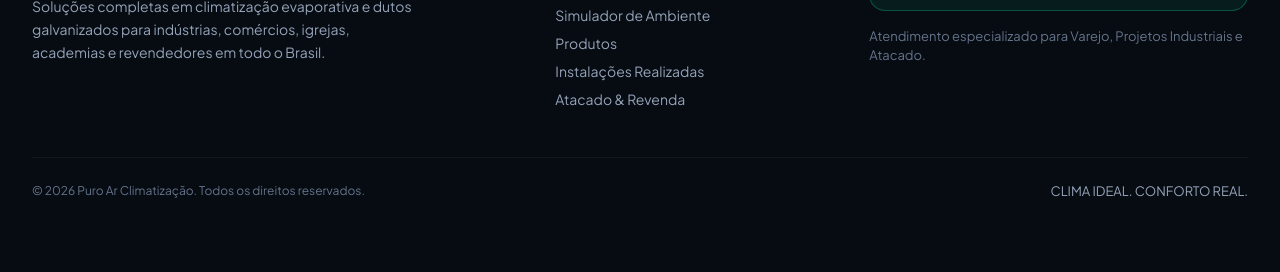
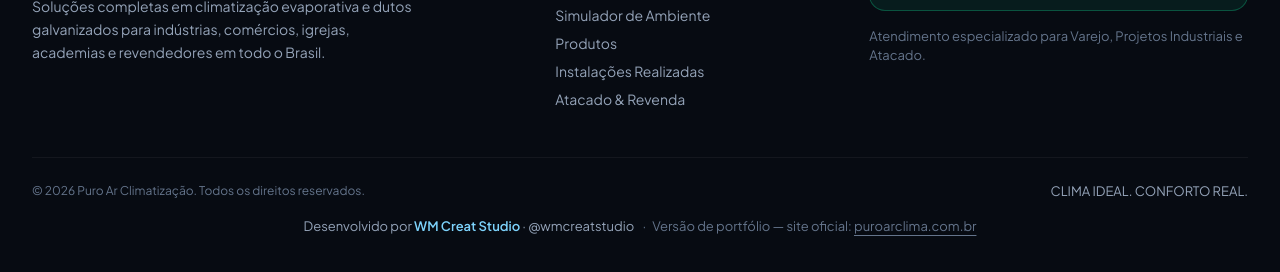
Before and after one commit to wesleymarz01/puro-ar-demo, a plain HTML site: page index.html in a window 1280 px wide. Shown: the part 11261-11533 px from the top of the page. Drawn offline with nearby package versions, Linux system fonts and the light colour scheme; a web font is replaced by a local one.

Commit message:
Rodapé: crédito WM Creat Studio (@wmcreatstudio) e link para o site oficial

```diff
--- a/index.html
+++ b/index.html
@@ -1087,6 +1087,13 @@
         <div class="mt-12 pt-6 border-t border-white/5 flex flex-col sm:flex-row items-center justify-between gap-3 text-xs text-slate-500">
           <p>© <span id="currentYear"></span> Puro Ar Climatização. Todos os direitos reservados.</p>
           <p class="font-mono text-[11px] text-slate-400">CLIMA IDEAL. CONFORTO REAL.</p>
+        </div>
+
+        <!-- Crédito de portfólio (somente na versão demo) -->
+        <div class="mt-4 text-center text-[13px] text-slate-400 leading-relaxed">
+          Desenvolvido por <a href="https://www.instagram.com/wmcreatstudio/" target="_blank" rel="noopener" class="font-semibold text-ice-300 hover:text-ice-200 underline-offset-4 hover:underline">WM Creat Studio</a>
+          · <a href="https://www.instagram.com/wmcreatstudio/" target="_blank" rel="noopener" class="hover:text-ice-200">@wmcreatstudio</a>
+          <span class="block sm:inline sm:before:content-['·'] sm:before:mx-1.5 text-slate-500">Versão de portfólio — site oficial: <a href="https://puroarclima.com.br" target="_blank" rel="noopener" class="hover:text-ice-200 underline underline-offset-4">puroarclima.com.br</a></span>
         </div>
       </div>
     </section>
```
